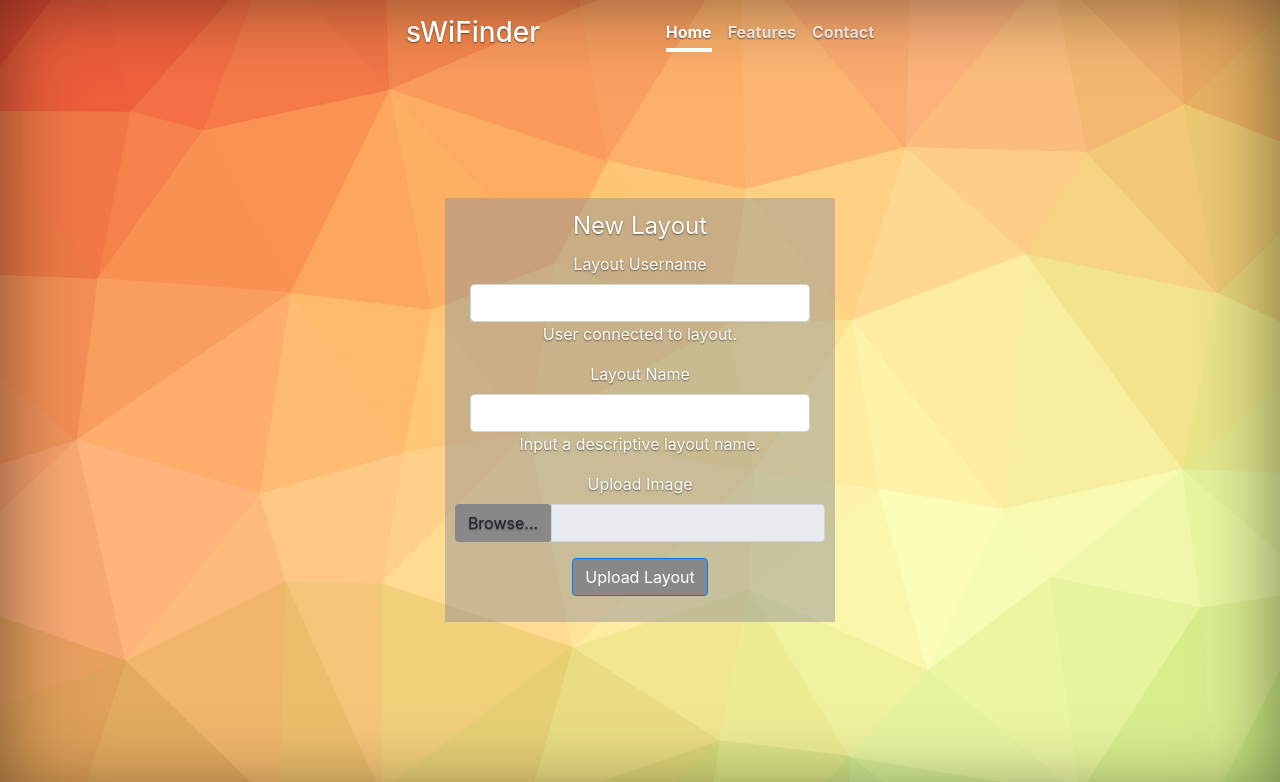
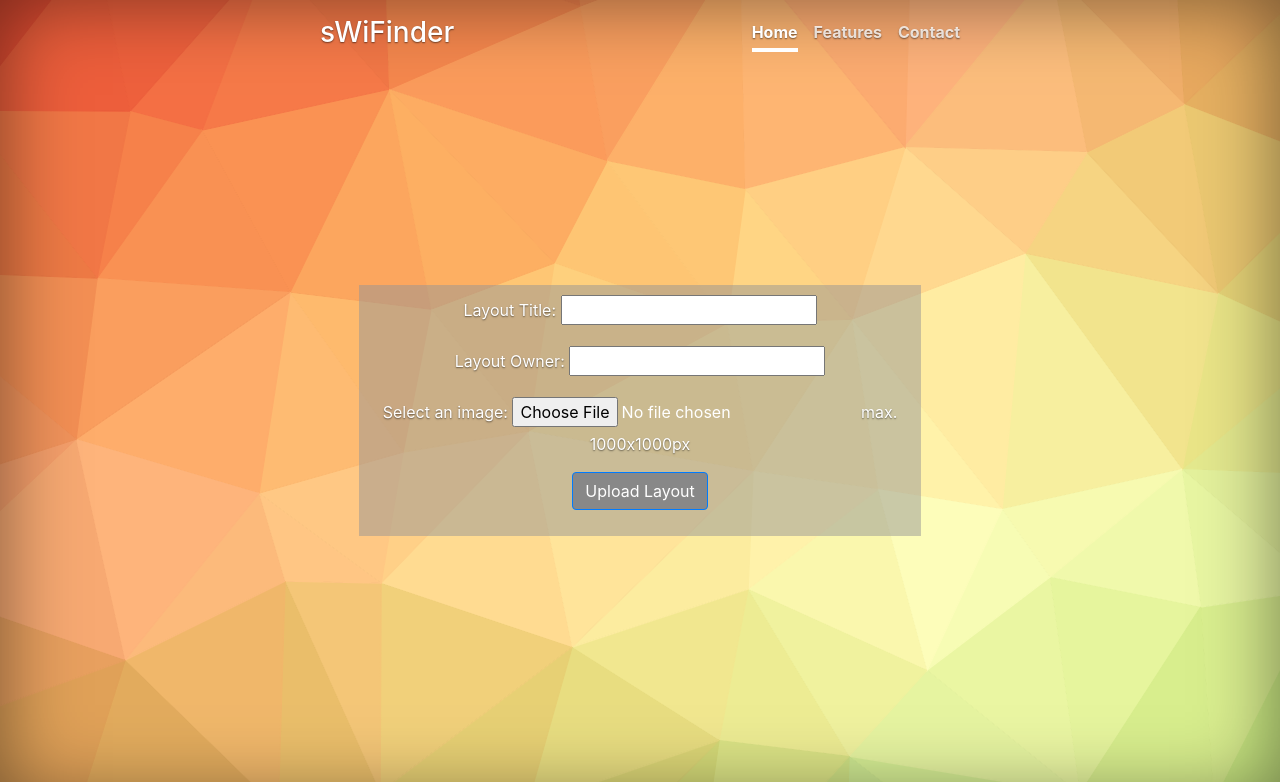
Before and after one commit to copiousopioids/SeniorDesignProj, a Django app: page /hotspot/add/ in a window 1280 px wide. Shown: the top 782 px of the page. Run offline with Django 3.2, Linux system fonts and the light colour scheme; some libraries are stand-ins or nearby versions.

Commit message:
Non-working working?

```diff
--- a/swifinder/hotspot/forms.py
+++ b/swifinder/hotspot/forms.py
@@ -4,9 +4,9 @@
 # from .models import post
 
 class UploadLayoutForm(forms.Form):
-    # layout_title = forms.CharField(max_length=50)
-    # layout_owner = forms.CharField(max_length=50)
-    # layout_image = forms.ImageField(label='Select an image', help_text='max. 1000x1000px')
-    class Meta:
-        model = Layout
-        fields = ('layout_title', 'layout_owner', 'layout_image')
+    layout_title = forms.CharField(label='Layout Title', max_length=50)
+    layout_owner = forms.CharField(label='Layout Owner', max_length=50)
+    layout_image = forms.FileField(label='Select an image', help_text='max. 1000x1000px')
+    # class Meta:
+    #     model = Layout
+    #     fields = ('layout_title', 'layout_owner', 'layout_image')
--- a/swifinder/hotspot/models.py
+++ b/swifinder/hotspot/models.py
@@ -11,9 +11,7 @@
 class Layout(models.Model):
     layout_title = models.CharField(max_length=50)
     layout_owner = models.CharField(max_length=50)
-    layout_size_x = models.IntegerField()
-    layout_size_y = models.IntegerField()
-    layout_image = models.ImageField(upload_to='layouts/')
+    layout_image = models.FileField(upload_to='layouts/')
 
     def __str__(self):
         return "%s - %s" % (self.layout_title, self.layout_owner)
--- a/swifinder/hotspot/templates/hotspot/add.html
+++ b/swifinder/hotspot/templates/hotspot/add.html
@@ -26,43 +26,10 @@
 
       <div class="container">
         <div style="background-color: rgba(150, 150, 150, 0.5); padding: 10px;">
-        <form class="form-horizontal" action="/submit/" method="post" enctype="multipart/form-data">
+        <form class="form-horizontal" action="/hotspot/add/" method="post" enctype="multipart/form-data">
+          {% csrf_token %}
           <fieldset>
-
-          <!-- Form Name -->
-          <legend>New Layout</legend>
-
-          <!-- username input-->
-          <div class="form-group">
-            <label class="col-md control-label" for="layout_user">Layout Username</label>
-            <div class="col-md">
-            <input id="layout_user" name="layout_user" type="text" placeholder="" class="form-control input-md">
-            <span class="help-block">User connected to layout.</span>
-            </div>
-          </div>
-
-          <!-- layout name input-->
-          <div class="form-group">
-            <label class="col-md control-label" for="layout_name">Layout Name</label>
-            <div class="col-md">
-            <input id="layout_name" name="layout_name" type="text" placeholder="" class="form-control input-md">
-            <span class="help-block">Input a descriptive layout name.</span>
-            </div>
-          </div>
-
-          <!-- Image input -->
-          <div class="form-group">
-            <label>Upload Image</label>
-            <div class="input-group">
-                <span class="input-group-btn">
-                    <span class="btn btn-default btn-file">
-                        Browse… <input type="file" id="imgInp">
-                    </span>
-                </span>
-                <input type="text" class="form-control" readonly>
-            </div>
-            <img id='img-upload'/>
-          </div>
+            {{ form.as_p }}
 
           <input class="btn btn-primary" type="submit" value="Upload Layout">
 
--- a/swifinder/hotspot/urls.py
+++ b/swifinder/hotspot/urls.py
@@ -12,7 +12,4 @@
     path('<int:layout_id>/edit', views.layout_edit, name='edit layout'),
     #ex: /hotspot/add
     path('add/', views.layout_add, name='add layout'),
-    #ex: /hotspot/add/submit
-    path('submit/', views.upload_layout, name='upload layout'),
-
 ]
--- a/swifinder/hotspot/views.py
+++ b/swifinder/hotspot/views.py
@@ -1,4 +1,5 @@
 from django.shortcuts import render
+from django.http import HttpResponseRedirect
 from django.http import HttpResponse
 from .models import Layout
 from .forms import UploadLayoutForm
@@ -18,23 +19,29 @@
     return HttpResponse("You're editing layout %s." % layout_id)
 
 def layout_add(request):
-    recent_layout_list = Layout.objects.order_by('id')[:5]
-    context = {'recent_layout_list': recent_layout_list}
-    return render(request, 'hotspot/add.html', context)
-
-def upload_layout(request):
-    #handle file upload
     if request.method == 'POST':
         form = UploadLayoutForm(request.POST, request.FILES)
+
         if form.is_valid():
             layout_title = form.cleaned_data['layout_title']
-            layout_user = form.cleaned_data['layout_user']
+            layout_owner = form.cleaned_data['layout_owner']
             layout_image = request.FILES['layout_image']
-            newlayout = Layout(layout_title, layout_user, layout_image)
+            # layout_image = form.cleaned_data['layout_image']
+            newlayout = Layout(layout_title, layout_owner, layout_image)
             newlayout.save()
+            # form.save()
             # Redirect to index after POST
             return HttpResponseRedirect('/hotspot')
     else:
         form = UploadLayoutForm()
 
-    return render(request, 'add.html', {'form': form})
+    recent_layout_list = Layout.objects.order_by('id')[:5]
+    context = {'recent_layout_list': recent_layout_list, 'form': form}
+    return render(request, 'hotspot/add.html', context)
+    # return render(request, 'hotspot/add.html', context = {'form' : form} )
+
+# def upload_layout(request):
+#     #handle file upload
+#
+#
+#     return render(request, 'hotspot/add.html', )
```
Also changed, not shown: swifinder/hotspot/templates/hotspot/add0.html (added, +82 -0 lines), swifinder/db.sqlite3, swifinder/hotspot/migrations/0001_initial.py.
